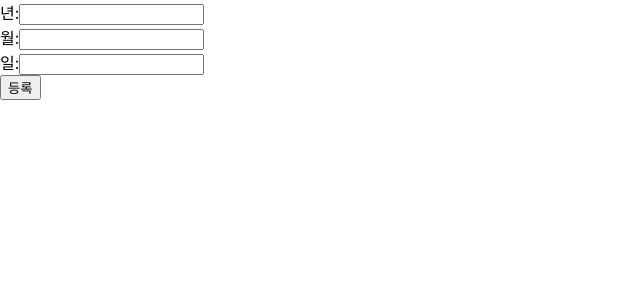
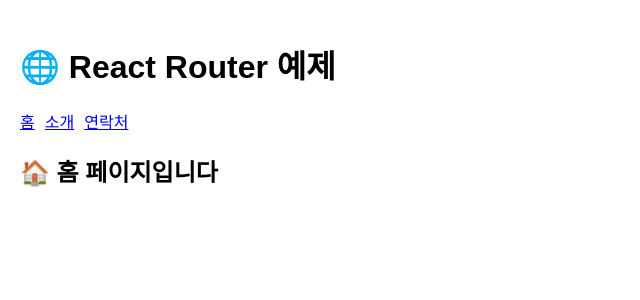
Before and after one commit to kimdongyoon488/AI_Transformation_AX_Academy, a React (Create React App) app in the folder node/react/my-app/: page / in a window 1280 px wide. Shown: the top 300 px of the page, without its empty margins (0-640 px from the left). Built offline with nearby package versions, Linux system fonts and the light colour scheme.

Commit message:
Refactor -  윤년 및 날짜 유효성 검사 기능 코드 리팩토링

```diff
--- a/node/react/my-app/package.json
+++ b/node/react/my-app/package.json
@@ -9,6 +9,7 @@
     "@testing-library/user-event": "^13.5.0",
     "react": "^19.1.0",
     "react-dom": "^19.1.0",
+    "react-router-dom": "^7.5.3",
     "react-scripts": "5.0.1",
     "web-vitals": "^2.1.4"
   },
--- /dev/null
+++ b/node/react/my-app/src/App_20250502.js
@@ -0,0 +1,33 @@
+import React from 'react';
+import { BrowserRouter, Routes, Route, Link } from 'react-router-dom';
+
+// 컴포넌트 정의
+const Home = () => <h2>🏠 홈 페이지입니다</h2>;
+const About = () => <h2>📘 소개 페이지입니다</h2>;
+const Contact = () => <h2>📞 연락처 페이지입니다</h2>;
+
+function App() {
+  return (
+    <BrowserRouter>
+      <div style={{ padding: '20px', fontFamily: 'sans-serif' }}>
+        <h1>🌐 React Router 예제</h1>
+
+        {/* 네비게이션 메뉴 */}
+        <nav style={{ marginBottom: '20px' }}>
+          <Link to="/" style={{ marginRight: '10px' }}>홈</Link>
+          <Link to="/about" style={{ marginRight: '10px' }}>소개</Link>
+          <Link to="/contact">연락처</Link>
+        </nav>
+
+        {/* 경로에 따라 컴포넌트 렌더링 */}
+        <Routes>
+          <Route path="/" element={<Home />} />
+          <Route path="/about" element={<About />} />
+          <Route path="/contact" element={<Contact />} />
+        </Routes>
+      </div>
+    </BrowserRouter>
+  );
+}
+
+export default App;
--- a/node/react/my-app/src/Date.js
+++ b/node/react/my-app/src/Date.js
@@ -5,9 +5,14 @@
       this.year = year;
       this.month = month;
       this.day = day;
-      this.daysInMonth = [31, this.isLeapYear(year) ? 29 : 28, 31, 30,
-        31, 30, 31, 31, 30, 31, 30, 31]
     }
+
+    get daysInMonth() {
+      return [
+        31, this.isLeapYear() ? 29 : 28, 31, 30, 31, 30, 31, 31, 30, 31, 30, 31
+      ];
+    }
+
 
     getFormattedDate() {
 
--- a/node/react/my-app/src/index.js
+++ b/node/react/my-app/src/index.js
@@ -1,14 +1,14 @@
 import React from 'react';
 import ReactDOM from 'react-dom/client';
 import './index.css';
-import DateApp from './DateApp';
+import App_20250502 from './App_20250502';
 
 import reportWebVitals from './reportWebVitals';
 
 const root = ReactDOM.createRoot(document.getElementById('root'));
 root.render(
   <React.StrictMode>
-    <DateApp />
+    <App_20250502 />
   </React.StrictMode>
 );
 
```
Also changed, not shown: 1 other file (tests, documents, lock files or other folders).
